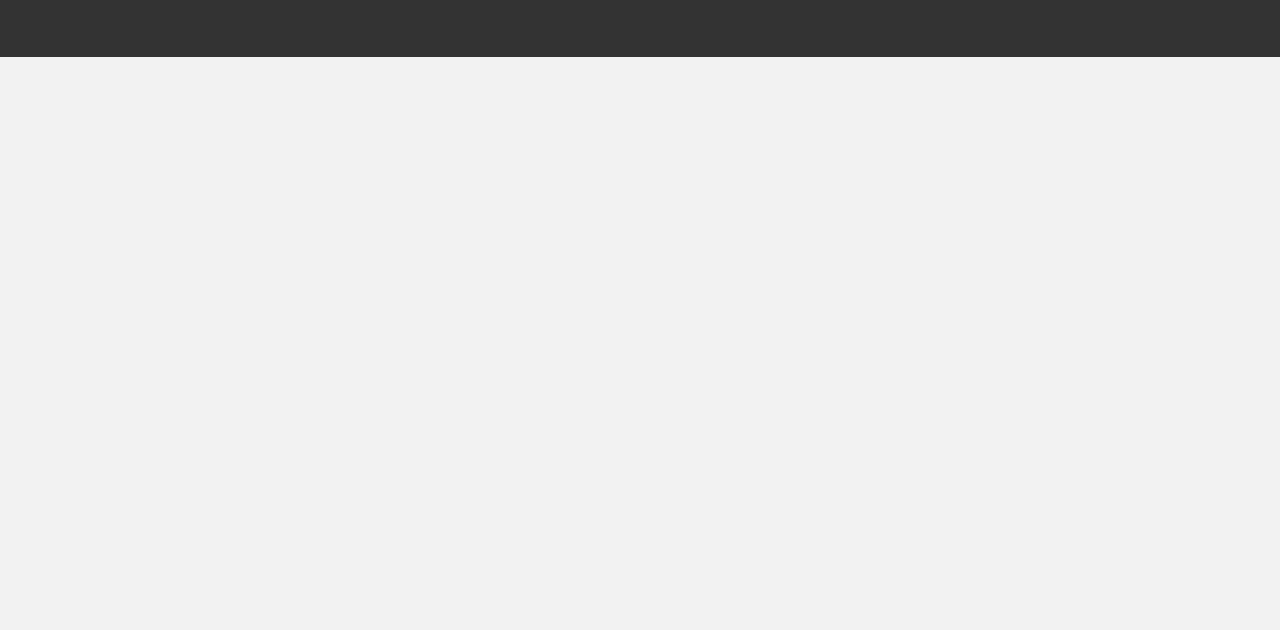
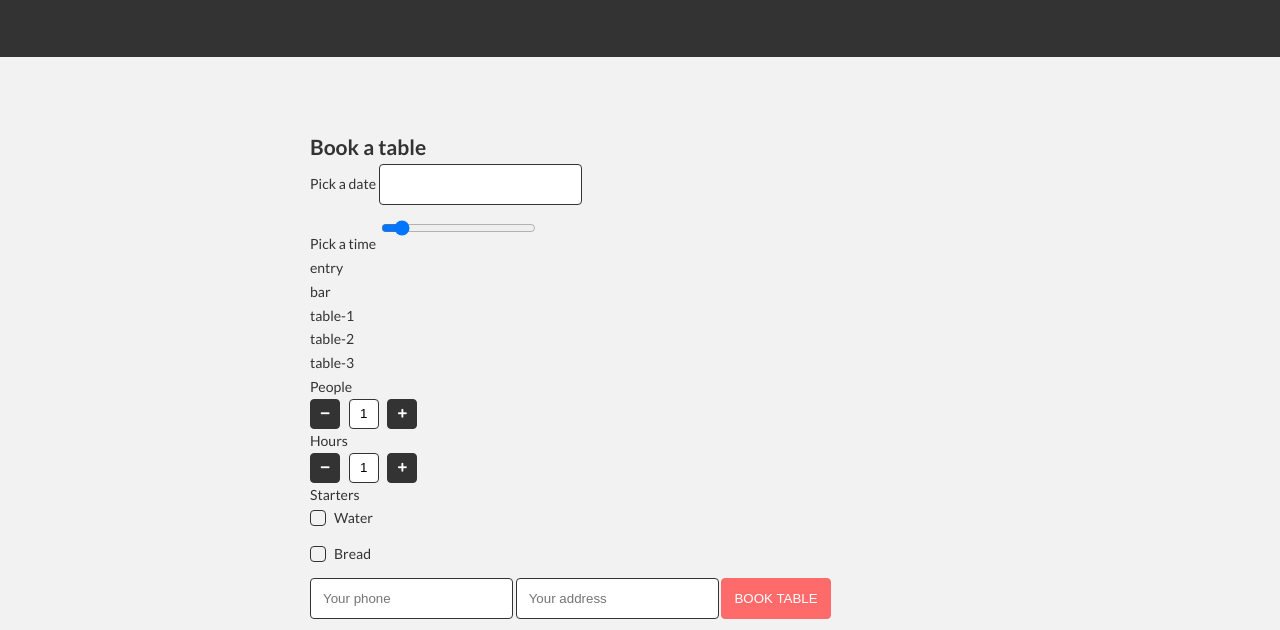
Before and after one commit to bsz3636/project-pizzeria, a website with bundled scripts: page src/index.html in a window 1280 px wide. Shown: the part 170-800 px from the top of the page. Built offline with nearby package versions, Linux system fonts and the light colour scheme; files whose address does not match are found by name.

Commit message:
add subpages

```diff
--- a/package.json
+++ b/package.json
@@ -11,8 +11,6 @@
         "init:gitignore:custom": "echo \"dist\" >> .gitignore",
         "test": "npm-run-all test:*",
         "test:html": "html-validate src/*.html",
-        "test:js": "eslint src/js/",
-        "test:scss": "stylelint src/sass/",
         "build": "npm-run-all build:* test",
         "build:clean": "rimraf dist && mkdirp dist",
         "build:copy": "copyfiles -a -u 1 -e \"**/sass/**/*\" -e \"**/.gitkeep\" \"src/**/*\" dist",
--- a/src/js/app.js
+++ b/src/js/app.js
@@ -1,6 +1,7 @@
 import {settings, select, classNames} from './settings.js';
 import Product from './components/Product.js';
 import Cart from './components/Cart.js';
+import Booking from './components/Booking.js';
 
 const app = {
   initPages: function(){
@@ -106,6 +107,15 @@ const app = {
     });
   },
 
+
+  initBooking(){
+    const thisApp = this;
+
+    const bookingContainer = document.querySelector(select.containerOf.booking);
+
+    thisApp.booking = new Booking(bookingContainer);
+  },
+
   init: function(){
     const thisApp = this;
     //console.log('*** App starting ***');
@@ -117,7 +127,9 @@ const app = {
     thisApp.initPages();
     thisApp.initData();
     thisApp.initCart();
+    thisApp.initBooking();
   },
+
 };
 
 app.init();
--- /dev/null
+++ b/src/js/components/Booking.js
@@ -0,0 +1,37 @@
+import {templates, select} from '../settings.js';
+import AmountWidget from './AmountWidget.js';
+
+class Booking {
+  constructor(element){
+    const thisBooking = this;
+
+    thisBooking.render(element);
+    thisBooking.initWidgets();
+  }
+
+  render(element){
+    const thisBooking = this;
+
+    const generatedHTML = templates.bookingWidget();
+
+    thisBooking.dom = {};
+    thisBooking.dom.wrapper = element;
+    thisBooking.dom.wrapper.innerHTML = generatedHTML;
+    thisBooking.dom.peopleAmount = element.querySelector(select.booking.peopleAmount);
+    thisBooking.dom.hoursAmount = element.querySelector(select.booking.hoursAmount);
+  }
+
+  initWidgets(){
+    const thisBooking = this;
+
+    thisBooking.peopleAmount = new AmountWidget (thisBooking.dom.peopleAmount);
+    thisBooking.hoursAmount = new AmountWidget (thisBooking.dom.hoursAmount);
+    /*thisCartProduct.dom.amountWidget.addEventListener('updated',function(){
+        thisCartProduct.amount = thisCartProduct.amountWidget.value;
+        thisCartProduct.price = thisCartProduct.priceSingle * thisCartProduct.amount;
+        thisCartProduct.dom.price.innerHTML = thisCartProduct.price;
+      });*/
+
+  }
+}
+export default Booking;
```
Also changed, not shown: src/index.html (+0 -2 lines), src/sass/partials/_product.scss (+2 -6 lines), css/style.css, 1 other file.
